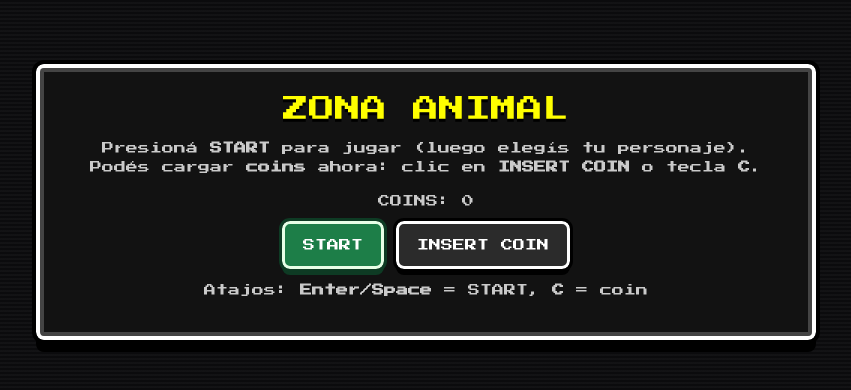
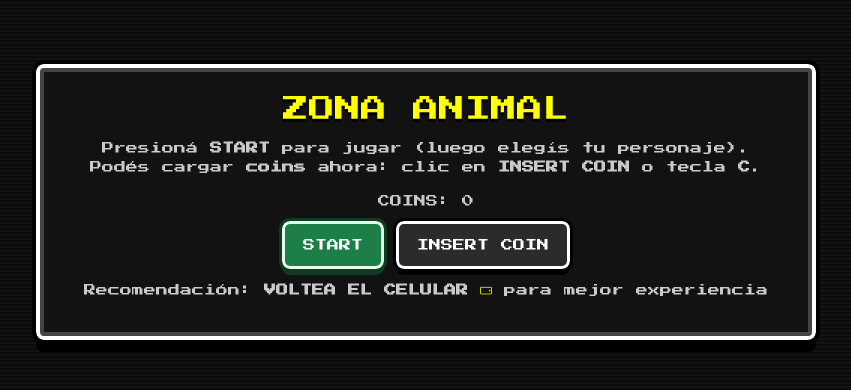
Before and after one commit to RlManzo/cow-game-art, a plain HTML site: page index.html in a window 1280 px wide. Shown: the part 198-588 px from the top of the page, without its empty margins (214-1065 px from the left). Drawn offline with nearby package versions, Linux system fonts and the light colour scheme.

Commit message:
pantalla de inicio prologo

```diff
--- a/index.html
+++ b/index.html
@@ -8,6 +8,8 @@
 
   <link href="https://fonts.googleapis.com/css2?family=Press+Start+2P&display=swap" rel="stylesheet">
   <link href="https://cdn.jsdelivr.net/npm/bootstrap@5.3.3/dist/css/bootstrap.min.css" rel="stylesheet"/>
+  <link rel="stylesheet" href="https://cdn.jsdelivr.net/npm/bootstrap-icons@1.11.3/font/bootstrap-icons.min.css">
+
 
   <style>
 :root{--accent:#ffd66b;--panel:#121212;--heart-img:url('img/corazones.png')}
@@ -269,7 +271,10 @@ body{height:100vh;background:#584040;display:flex;align-items:center;justify-con
         <a class="retro-btn green" id="goToSelect" tabindex="0" role="button" aria-label="Ir a historia">START</a>
         <a class="retro-btn" id="insertCoinBoot" role="button">INSERT COIN</a>
       </div>
-      <div class="sub" style="margin-top:6px">Atajos: <b>Enter/Space</b> = START, <b>C</b> = coin</div>
+      <div class="sub" style="margin-top:6px">
+  Recomendación:
+  <b>VOLTEA EL CELULAR </b><i class="bi bi-phone-landscape" style="color:yellow;"></i> para mejor experiencia
+</div>
     </div>
   </div>
 
```
